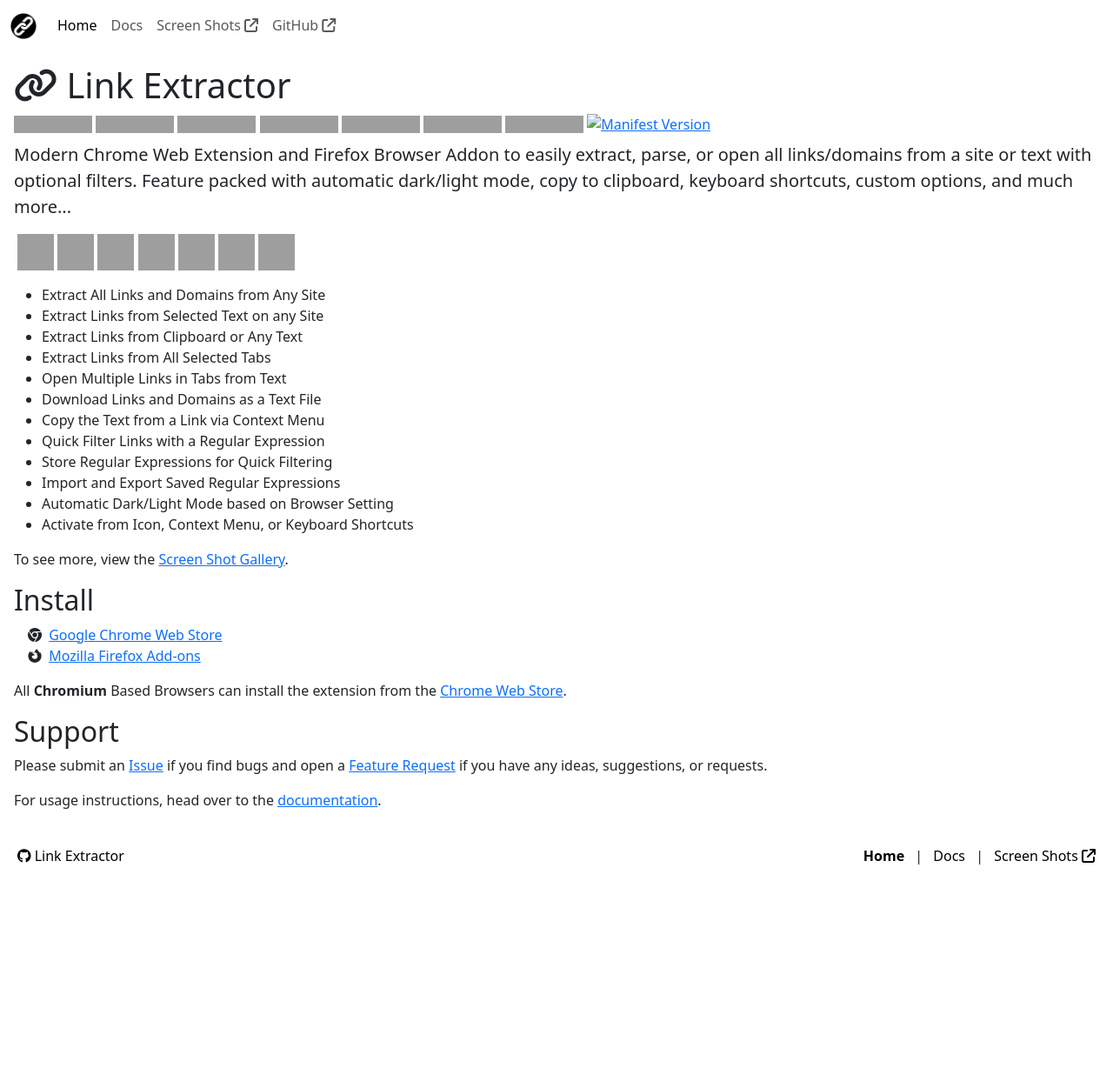
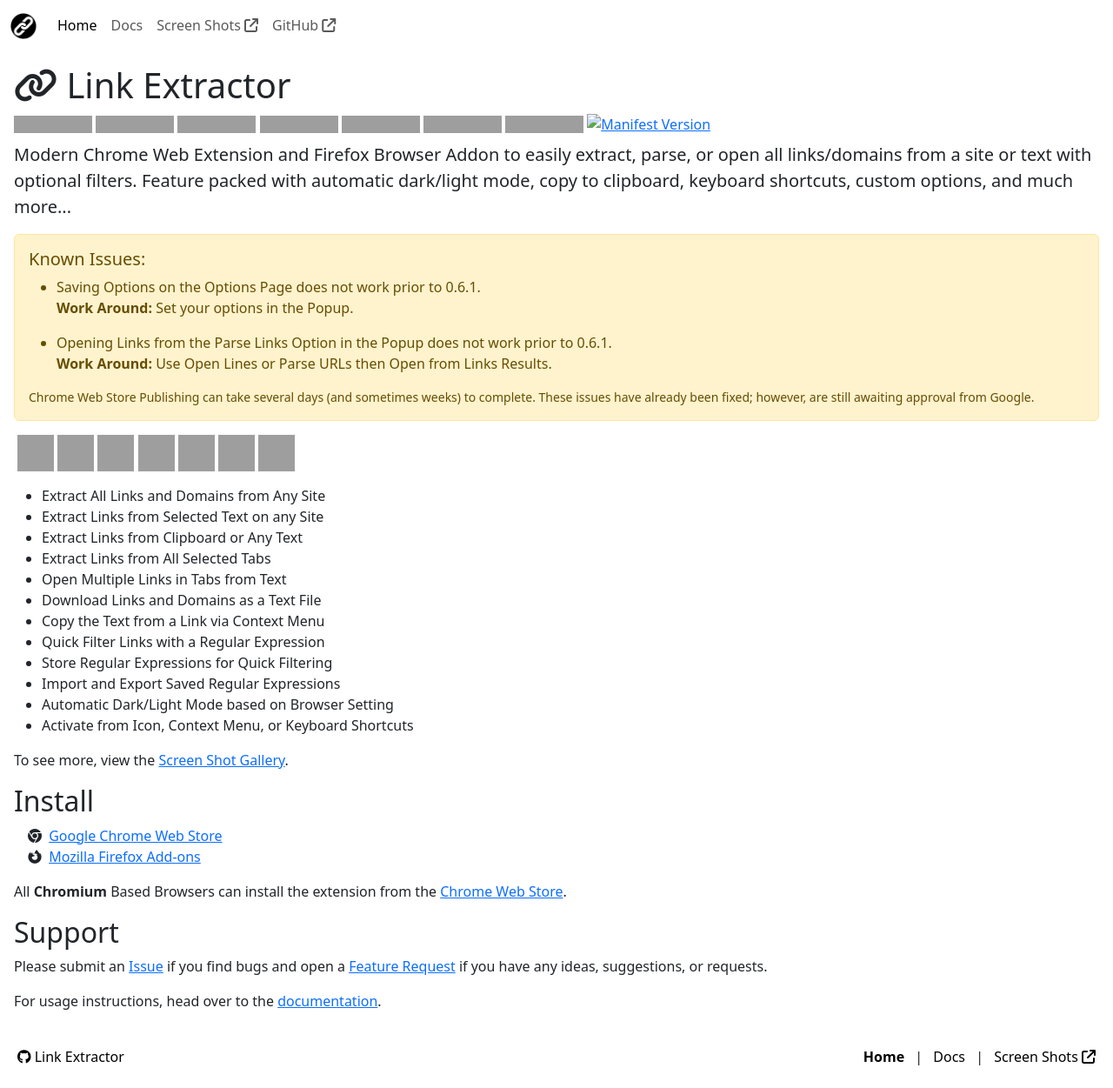
Before and after one commit to cssnr/link-extractor-site, a Jekyll site: the page built from index.html, in a window 1280 px wide, cut to the strip 0-1251 px from the top of the page. Shown: the whole strip at 87% size. Built offline with Jekyll 4.4.1, drawn with Linux system fonts in a browser that asks for light colours; comment, search, counter and statistics services are not loaded; before the commit the page ends 1020 px from its top, so only the background shows below that; grey boxes are pictures that could not be loaded.

Commit message:
Add Alerts (#6)
* Add Alerts

* Cleanup

```diff
--- /dev/null
+++ b/_includes/alerts.html
@@ -0,0 +1,21 @@
+
+<div class="alert alert-warning mt-2" role="alert" data-nosnippet>
+    <h5>Known Issues:</h5>
+    <ul>
+        <li>
+            Saving Options on the Options Page does not work prior to 0.6.1.
+            <br>
+            <strong>Work Around:</strong> Set your options in the Popup.
+        </li>
+    </ul>
+    <ul>
+        <li>
+            Opening Links from the Parse Links Option in the Popup does not work prior to 0.6.1.
+            <br>
+            <strong>Work Around:</strong> Use Open Lines or Parse URLs then Open from Links Results.
+        </li>
+    </ul>
+    <p class="mb-0 small">
+        Chrome Web Store Publishing can take several days (and sometimes weeks) to complete.
+        These issues have already been fixed; however, are still awaiting approval from Google.</p>
+</div>
--- a/index.html
+++ b/index.html
@@ -30,6 +30,8 @@
     Modern Chrome Web Extension and Firefox Browser Addon to easily extract, parse, or open all links/domains from a site or text with optional filters.
     Feature packed with automatic dark/light mode, copy to clipboard, keyboard shortcuts, custom options, and much more...
 </p>
+
+{% include alerts.html %}
 
 <div class="ms-1 mb-3">
     <a href="{{ site.chrome_url }}" target="_blank">
--- a/uninstall.html
+++ b/uninstall.html
@@ -14,7 +14,7 @@
 <div class="d-flex flex-column h-100 align-items-center">
     <div class="d-flex flex-grow-1 justify-content-center align-items-center w-100">
         <div class="row flex-grow-1">
-            <div class="col-sm-12 col-md-8 col-lg-6 m-auto">
+            <div class="col-sm-12 col-md-10 col-lg-8 col-xxl-6 m-auto">
                 <div id="login-outer" class="m-auto p-3">
                     <div class="justify-content-center align-items-center mb-2 d-flex">
                         <img src="/media/logo.png" class="img-fluid float-start me-2" alt="{{ site.site_name }}" height="42" width="42">
@@ -49,6 +49,7 @@
                             Submit Feedback <i class="fa-regular fa-comment-dots ms-2"></i></button>
                     </form>
                     <div id="error-alert" class="alert alert-danger alert-dismissible fade show text-center mt-3" role="alert" style="display: none;"></div>
+                    {% include alerts.html %}
                 </div>
             </div>
         </div>
```
